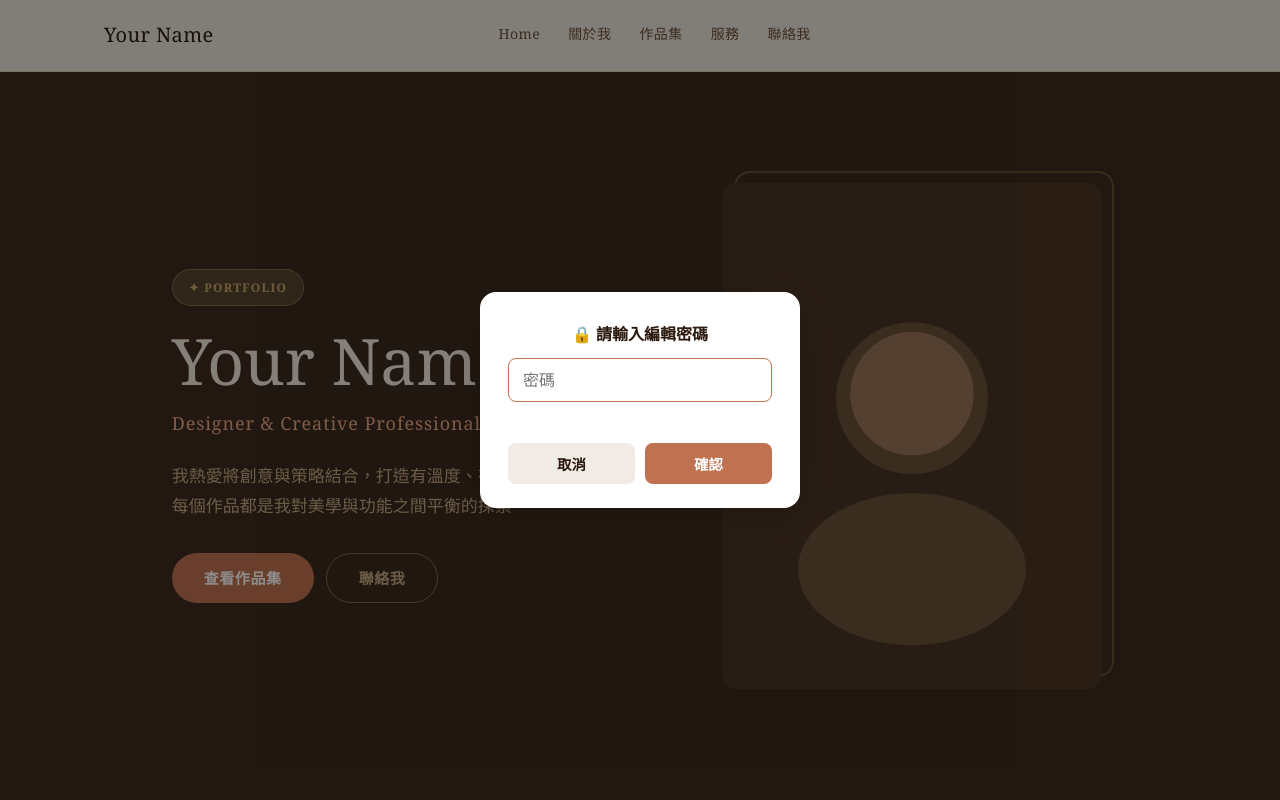
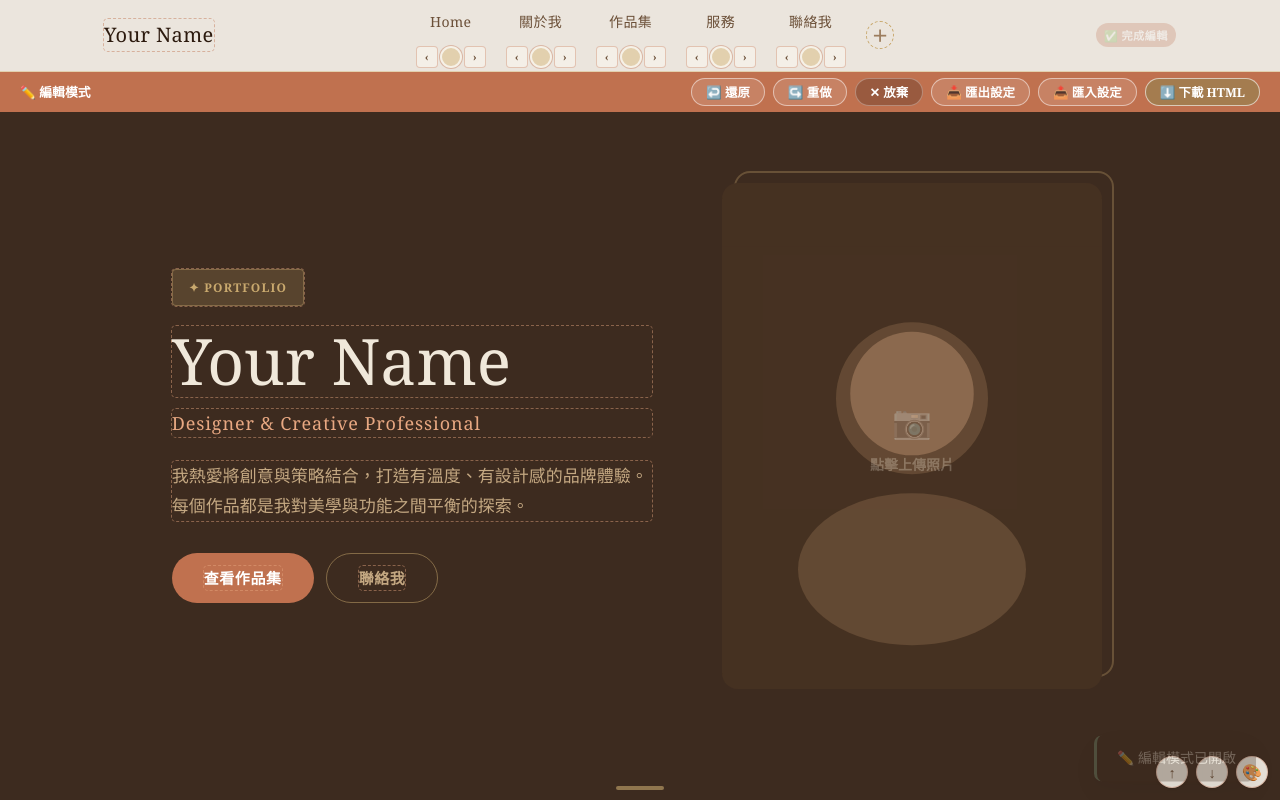
Before and after one commit to yenyen0725/personal-site, a browser extension: page 黃靜妍個人網站.html in a window 1280 px wide. Both pictures are taken after a click on the button "✏️ 編輯模式". Shown: the top 800 px of the page. Drawn offline with Linux system fonts and the light colour scheme.

Commit message:
移除編輯模式密碼保護
Co-Authored-By: Claude Sonnet 4.6 <noreply@anthropic.com>

```diff
--- a/黃靜妍個人網站.html
+++ b/黃靜妍個人網站.html
@@ -287,21 +287,6 @@ body.edit-mode section { scroll-margin-top: calc(var(--nav-h) + 40px); }
 .edit-bar-btn--danger:hover { background: rgba(0,0,0,0.35); }
 .edit-bar-btn--download { background: rgba(80,160,80,0.25); border-color: rgba(255,255,255,0.6); }
 .edit-bar-btn--download:hover { background: rgba(80,160,80,0.45); }
-/* ── 密碼對話框 ── */
-.pw-overlay { display:none; position:fixed; inset:0; background:rgba(0,0,0,0.45); z-index:9999; align-items:center; justify-content:center; }
-.pw-overlay.pw-open { display:flex; }
-.pw-box { background:#fff; border-radius:16px; padding:32px 28px 24px; width:320px; box-shadow:0 8px 40px rgba(0,0,0,0.18); display:flex; flex-direction:column; gap:14px; }
-.pw-box h3 { margin:0; font-size:1rem; color:var(--espresso); text-align:center; }
-.pw-box input { border:1.5px solid #ddd; border-radius:8px; padding:10px 14px; font-size:1rem; outline:none; transition:border-color .2s; width:100%; box-sizing:border-box; }
-.pw-box input:focus { border-color:var(--terracotta); }
-.pw-box input.pw-error { border-color:#e53935; animation:pw-shake .3s; }
-.pw-box__actions { display:flex; gap:10px; }
-.pw-box__actions button { flex:1; padding:10px; border-radius:8px; border:none; font-size:0.9rem; font-weight:600; cursor:pointer; }
-.pw-btn-cancel { background:#f0ebe5; color:var(--espresso); }
-.pw-btn-ok { background:var(--terracotta); color:#fff; }
-.pw-btn-ok:hover { background:var(--terracotta-dk,#b5604a); }
-.pw-errmsg { font-size:0.8rem; color:#e53935; text-align:center; min-height:1em; }
-@keyframes pw-shake { 0%,100%{transform:translateX(0)} 25%{transform:translateX(-6px)} 75%{transform:translateX(6px)} }
 .edit-mode-bar__hint { font-size: 0.72rem; opacity: 0.8; font-weight: 400; white-space: nowrap; overflow: hidden; text-overflow: ellipsis; }
 .filter-rename-hint { display: none; font-size: 0.75rem; color: var(--terracotta); margin-bottom: var(--sp-4); margin-top: calc(-1 * var(--sp-6)); }
 body.edit-mode .filter-rename-hint { display: block; }
@@ -561,9 +546,6 @@ body.edit-mode .section-controls { display: flex; }
 <div class="toast" id="toast" role="status" aria-live="polite"></div>
 
 <script>
-/* ── 編輯模式密碼（請改成您自己的密碼）── */
-const EDIT_PASSWORD = 'yen890725';
-
 /* ── storage.js ── */
 const Storage = (() => {
   const KEY = 'personalSiteData';
@@ -771,47 +753,10 @@ document.addEventListener('DOMContentLoaded', async () => {
   ProjectDetail.setupListeners();
 
   const editBtn = document.getElementById('editToggleBtn');
-  const pwOverlay = document.getElementById('pwOverlay');
-  const pwInput   = document.getElementById('pwInput');
-  const pwErrMsg  = document.getElementById('pwErrMsg');
-
-  function _openPwDialog() {
-    pwInput.value = '';
-    pwErrMsg.textContent = '';
-    pwInput.classList.remove('pw-error');
-    pwOverlay.classList.add('pw-open');
-    setTimeout(() => pwInput.focus(), 50);
-  }
-  function _closePwDialog() {
-    pwOverlay.classList.remove('pw-open');
-  }
-  function _confirmPw() {
-    if (pwInput.value === EDIT_PASSWORD) {
-      _closePwDialog();
-      EditMode.toggle();
-      editBtn.textContent = EditMode.isActive() ? '✅ 完成編輯' : '✏️ 編輯模式';
-    } else {
-      pwErrMsg.textContent = '密碼錯誤，請再試一次';
-      pwInput.classList.add('pw-error');
-      pwInput.value = '';
-      setTimeout(() => pwInput.classList.remove('pw-error'), 400);
-      pwInput.focus();
-    }
-  }
-
   editBtn.addEventListener('click', () => {
-    if (EditMode.isActive()) {
-      EditMode.toggle();
-      editBtn.textContent = '✏️ 編輯模式';
-    } else {
-      _openPwDialog();
-    }
+    EditMode.toggle();
+    editBtn.textContent = EditMode.isActive() ? '✅ 完成編輯' : '✏️ 編輯模式';
   });
-
-  document.getElementById('pwOk').addEventListener('click', _confirmPw);
-  document.getElementById('pwCancel').addEventListener('click', _closePwDialog);
-  pwOverlay.addEventListener('click', e => { if (e.target === pwOverlay) _closePwDialog(); });
-  pwInput.addEventListener('keydown', e => { if (e.key === 'Enter') _confirmPw(); if (e.key === 'Escape') _closePwDialog(); });
 
   document.getElementById('discardBtn').addEventListener('click', () => {
     if (confirm('確定放棄所有變更嗎？')) { EditMode.exit(true); editBtn.textContent = '✏️ 編輯模式'; }
@@ -905,17 +850,5 @@ document.addEventListener('DOMContentLoaded', async () => {
 
 </script>
 
-<!-- ── 密碼對話框 ── -->
-<div class="pw-overlay" id="pwOverlay">
-  <div class="pw-box">
-    <h3>🔒 請輸入編輯密碼</h3>
-    <input type="password" id="pwInput" placeholder="密碼" autocomplete="off">
-    <div class="pw-errmsg" id="pwErrMsg"></div>
-    <div class="pw-box__actions">
-      <button class="pw-btn-cancel" id="pwCancel">取消</button>
-      <button class="pw-btn-ok" id="pwOk">確認</button>
-    </div>
-  </div>
-</div>
 </body>
 </html>
```
